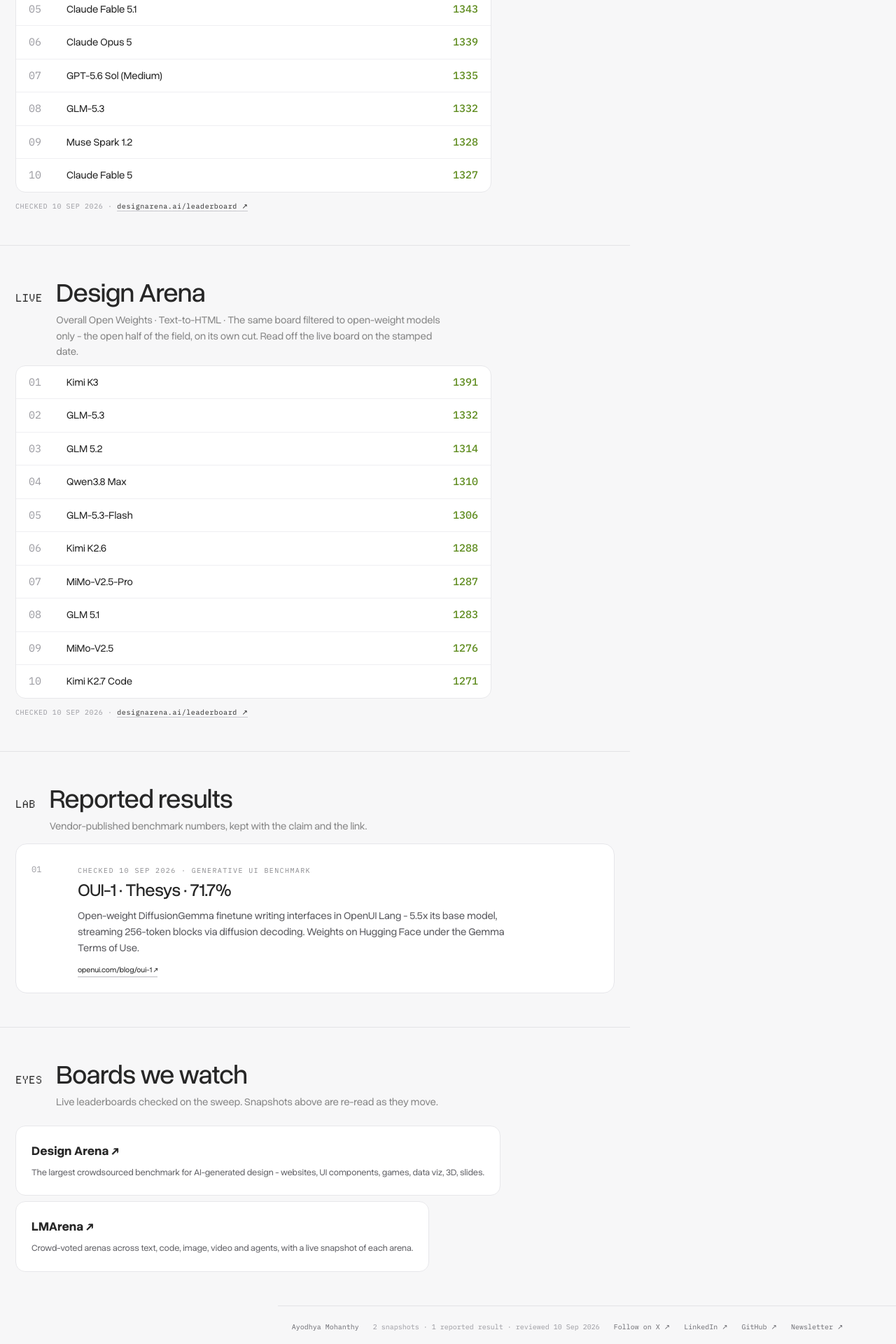
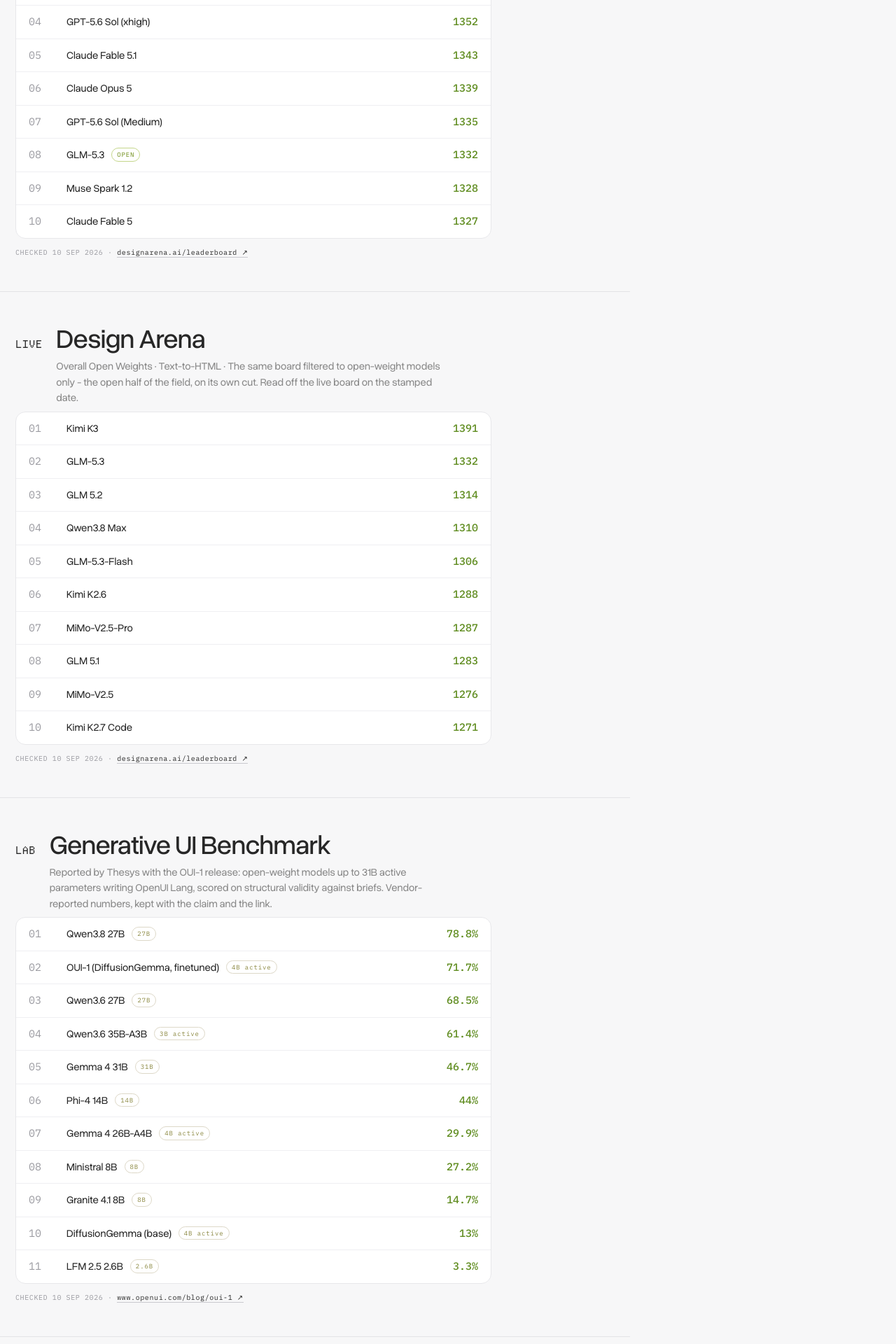
Before and after one commit to ayodhyamohanthy/ai-portfolio, a Next.js app: page /benchmarks in a window 1280 px wide. Shown: the part 700-2620 px from the top of the page at 70% size. Built offline with nearby package versions, Linux system fonts and the light colour scheme.

Commit message:
Benchmarks: lead with combined generative UI ranking + reported GUI benchmark table

```diff
--- a/app/benchData.ts
+++ b/app/benchData.ts
@@ -1,17 +1,17 @@
-export type BenchRow={rank:number;model:string;score:string};
+export type BenchRow={rank:number;model:string;score:string;open?:boolean};
 export type BenchSnapshot={board:string;category:string;what:string;checked:string;url:string;rows:BenchRow[]};
 export type BenchResult={model:string;benchmark:string;result:string;note:string;url:string;checked:string};
 export type WatchedBoard={name:string;what:string;url:string};
 export const snapshots:BenchSnapshot[]=[
-{board:'Design Arena',category:'Overall · Text-to-HTML',what:'Crowd-voted Elo for websites generated from a single prompt. Read off the live board on the stamped date.',checked:'10 Sep 2026',url:'https://designarena.ai/leaderboard',rows:[
-{rank:1,model:'Kimi K3',score:'1391'},
+{board:'Design Arena',category:'Generative UI · Text-to-HTML',what:'The generative UI ranking: closed and open models in one crowd-voted table, Elo for websites generated from a single prompt. Open-weight rows tagged per the board\'s own Open Weights filter. Read off the live board on the stamped date.',checked:'10 Sep 2026',url:'https://designarena.ai/leaderboard',rows:[
+{rank:1,model:'Kimi K3',score:'1391',open:true},
 {rank:2,model:'GPT-6 Astra (xhigh)',score:'1379'},
 {rank:3,model:'Muse Spark 1.3 (xhigh)',score:'1366'},
 {rank:4,model:'GPT-5.6 Sol (xhigh)',score:'1352'},
 {rank:5,model:'Claude Fable 5.1',score:'1343'},
 {rank:6,model:'Claude Opus 5',score:'1339'},
 {rank:7,model:'GPT-5.6 Sol (Medium)',score:'1335'},
-{rank:8,model:'GLM-5.3',score:'1332'},
+{rank:8,model:'GLM-5.3',score:'1332',open:true},
 {rank:9,model:'Muse Spark 1.2',score:'1328'},
 {rank:10,model:'Claude Fable 5',score:'1327'}]},
 {board:'Design Arena',category:'Overall Open Weights · Text-to-HTML',what:'The same board filtered to open-weight models only - the open half of the field, on its own cut. Read off the live board on the stamped date.',checked:'10 Sep 2026',url:'https://designarena.ai/leaderboard',rows:[
@@ -27,6 +27,20 @@
 {rank:10,model:'Kimi K2.7 Code',score:'1271'}]},];
 export const results:BenchResult[]=[
 {model:'OUI-1 · Thesys',benchmark:'Generative UI Benchmark',result:'71.7%',note:'Open-weight DiffusionGemma finetune writing interfaces in OpenUI Lang - 5.5x its base model, streaming 256-token blocks via diffusion decoding. Weights on Hugging Face under the Gemma Terms of Use.',url:'https://www.openui.com/blog/oui-1',checked:'10 Sep 2026'}];
+export type GuiBenchRow={model:string;params:string;score:string};
+export const guiBench:{title:string;what:string;checked:string;url:string;rows:GuiBenchRow[]}={
+title:'Generative UI Benchmark',what:'Reported by Thesys with the OUI-1 release: open-weight models up to 31B active parameters writing OpenUI Lang, scored on structural validity against briefs. Vendor-reported numbers, kept with the claim and the link.',checked:'10 Sep 2026',url:'https://www.openui.com/blog/oui-1',rows:[
+{model:'Qwen3.8 27B',params:'27B',score:'78.8%'},
+{model:'OUI-1 (DiffusionGemma, finetuned)',params:'4B active',score:'71.7%'},
+{model:'Qwen3.6 27B',params:'27B',score:'68.5%'},
+{model:'Qwen3.6 35B-A3B',params:'3B active',score:'61.4%'},
+{model:'Gemma 4 31B',params:'31B',score:'46.7%'},
+{model:'Phi-4 14B',params:'14B',score:'44%'},
+{model:'Gemma 4 26B-A4B',params:'4B active',score:'29.9%'},
+{model:'Ministral 8B',params:'8B',score:'27.2%'},
+{model:'Granite 4.1 8B',params:'8B',score:'14.7%'},
+{model:'DiffusionGemma (base)',params:'4B active',score:'13%'},
+{model:'LFM 2.5 2.6B',params:'2.6B',score:'3.3%'}]};
 export const boards:WatchedBoard[]=[
 {name:'Design Arena',what:'The largest crowdsourced benchmark for AI-generated design - websites, UI components, games, data viz, 3D, slides.',url:'https://designarena.ai/leaderboard'},
 {name:'LMArena',what:'Crowd-voted arenas across text, code, image, video and agents, with a live snapshot of each arena.',url:'https://lmarena.ai/leaderboard'}];
--- a/app/benchmarks/page.tsx
+++ b/app/benchmarks/page.tsx
@@ -1,13 +1,18 @@
-import Link from 'next/link';import {snapshots,results,boards} from '../benchData';import Reveal from '../Reveal';
+import Link from 'next/link';import {snapshots,results,boards,guiBench} from '../benchData';import Reveal from '../Reveal';
 export const metadata={title:'Benchmarks · Ayodhya Mohanthy',description:'Benchmark data for AI models on design work, every number linked to its source.'};
 export default function Benchmarks(){return <main className="resource-page atlas-page fresh-page tools-page benchmarks-page">
 <nav className="atlas-nav"><Link href="/" className="wordmark">Ayodhya Mohanthy</Link><div><Link href="/resources">Components</Link><Link href="/sources">Sources</Link><Link href="/atlas">Atlas</Link><Link href="/fresh">Fresh</Link><Link href="/tools">Tools</Link><Link href="/thinking">Thinking</Link></div></nav>
-<header className="atlas-hero"><p className="eyebrow">BENCHMARKS · AI-NATIVE DESIGN</p><h1>The models, scored on design.<br/><i>Numbers with sources.</i></h1><p>Benchmark data for models doing design work. Every number is read off a live source page on the date stamped - follow the link and check it yourself.</p></header>
+<header className="atlas-hero"><p className="eyebrow">BENCHMARKS · AI-NATIVE DESIGN</p><h1>The generative UI ranking.<br/><i>Closed and open, one table.</i></h1><p>Benchmark data for models doing design work, generative UI first. Every number is read off a live source page on the date stamped - follow the link and check it yourself.</p></header>
 {snapshots.map(s=><section className="sources-track bench-snapshot" key={s.board+s.category} data-rv>
 <div className="track-head"><b>LIVE</b><div><h2>{s.board}</h2><p>{s.category} · {s.what}</p></div></div>
-<table className="bench-table"><tbody>{s.rows.map(r=><tr key={r.rank}><td className="bench-rank">{String(r.rank).padStart(2,'0')}</td><td>{r.model}</td><td className="bench-score">{r.score}</td></tr>)}</tbody></table>
+<table className="bench-table"><tbody>{s.rows.map(r=><tr key={r.rank}><td className="bench-rank">{String(r.rank).padStart(2,'0')}</td><td>{r.model}{r.open&&<span className='bench-open'>OPEN</span>}</td><td className="bench-score">{r.score}</td></tr>)}</tbody></table>
 <p className="bench-meta">CHECKED {s.checked.toUpperCase()} · <a href={s.url} target="_blank" rel="noopener noreferrer">{s.url.replace('https://','')} ↗</a></p>
 </section>)}
+<section className="sources-track bench-snapshot" data-rv>
+<div className="track-head"><b>LAB</b><div><h2>{guiBench.title}</h2><p>{guiBench.what}</p></div></div>
+<table className="bench-table"><tbody>{guiBench.rows.map((r,i)=><tr key={r.model}><td className="bench-rank">{String(i+1).padStart(2,'0')}</td><td>{r.model}<span className="bench-open bench-params">{r.params}</span></td><td className="bench-score">{r.score}</td></tr>)}</tbody></table>
+<p className="bench-meta">CHECKED {guiBench.checked.toUpperCase()} · <a href={guiBench.url} target="_blank" rel="noopener noreferrer">{guiBench.url.replace('https://','')} ↗</a></p>
+</section>
 <section className="sources-track" data-rv>
 <div className="track-head"><b>LAB</b><div><h2>Reported results</h2><p>Vendor-published benchmark numbers, kept with the claim and the link.</p></div></div>
 {results.map((r,i)=><article className="source-item fresh-item" key={r.model}><span className="num">{String(i+1).padStart(2,'0')}</span><div>
@@ -20,4 +25,4 @@
 <div className="track-head"><b>EYES</b><div><h2>Boards we watch</h2><p>Live leaderboards checked on the sweep. Snapshots above are re-read as they move.</p></div></div>
 <div className="sources-anchors bench-boards">{boards.map(b=><Link key={b.name} href={b.url} target="_blank"><b>{b.name} ↗</b><span>{b.what}</span></Link>)}</div>
 </section>
-<footer className="resource-footer"><Link href="/">Ayodhya Mohanthy</Link><span>{snapshots.length} snapshots · {results.length} reported result · reviewed 10 Sep 2026</span><a href="https://x.com/ayodhyamohanthy" target="_blank" rel="noopener noreferrer">Follow on X ↗</a><a href="https://www.linkedin.com/in/ayodhyamohanthy/" target="_blank" rel="noopener noreferrer">LinkedIn ↗</a><a href="https://github.com/ayodhyamohanthy" target="_blank" rel="noopener noreferrer">GitHub ↗</a><a href="https://ayodhyamohanthy.substack.com" target="_blank" rel="noopener noreferrer">Newsletter ↗</a><Link href="/accessibility">Accessibility ↗</Link></footer><Reveal/></main>}
+<footer className="resource-footer"><Link href="/">Ayodhya Mohanthy</Link><span>{snapshots.length} live snapshots · 1 reported table · {results.length} reported result · reviewed 10 Sep 2026</span><a href="https://x.com/ayodhyamohanthy" target="_blank" rel="noopener noreferrer">Follow on X ↗</a><a href="https://www.linkedin.com/in/ayodhyamohanthy/" target="_blank" rel="noopener noreferrer">LinkedIn ↗</a><a href="https://github.com/ayodhyamohanthy" target="_blank" rel="noopener noreferrer">GitHub ↗</a><a href="https://ayodhyamohanthy.substack.com" target="_blank" rel="noopener noreferrer">Newsletter ↗</a><Link href="/accessibility">Accessibility ↗</Link></footer><Reveal/></main>}
--- a/app/globals.css
+++ b/app/globals.css
@@ -452,3 +452,7 @@
 .process-row p{font-size:14px;color:#4a4741;line-height:1.5}
 .process-row span{display:block;font-family:'IBM Plex Mono',ui-monospace,monospace;font-size:10px;letter-spacing:.1em;color:#8a873f;margin-bottom:4px}
 @media(max-width:720px){.process-row{grid-template-columns:1fr;gap:10px}}
+
+/* Benchmarks: open-weight tag + params tag */
+.bench-open{display:inline-block;margin-left:10px;font-family:'IBM Plex Mono',ui-monospace,monospace;font-size:9px;letter-spacing:.1em;color:#6a8a12;border:1px solid #c4d68a;border-radius:99px;padding:2px 7px;vertical-align:2px}
+.bench-params{color:#8a873f;border-color:#ddd8c8}
```
Also changed, not shown: 1 other file (tests, documents, lock files or other folders).
